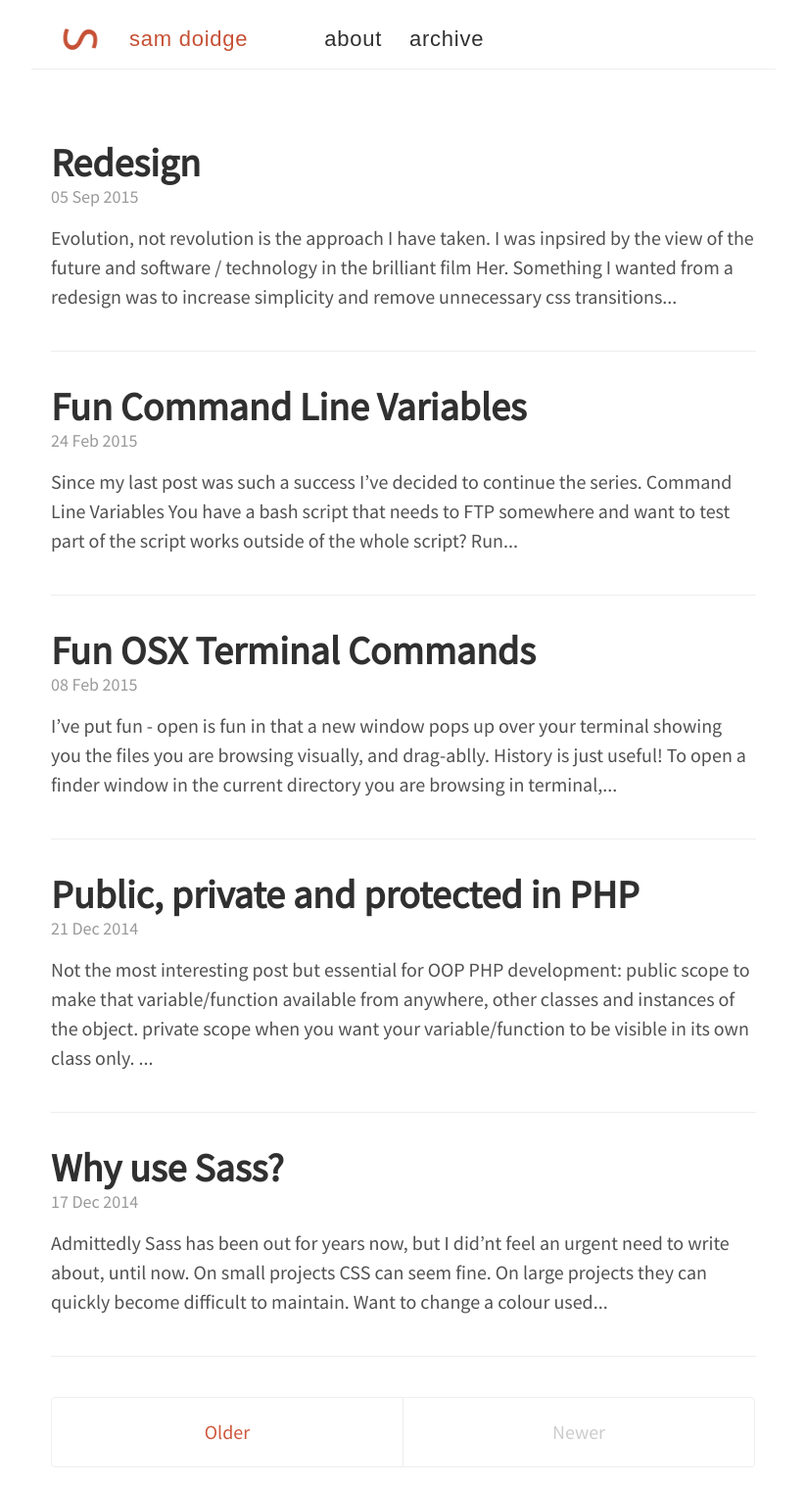
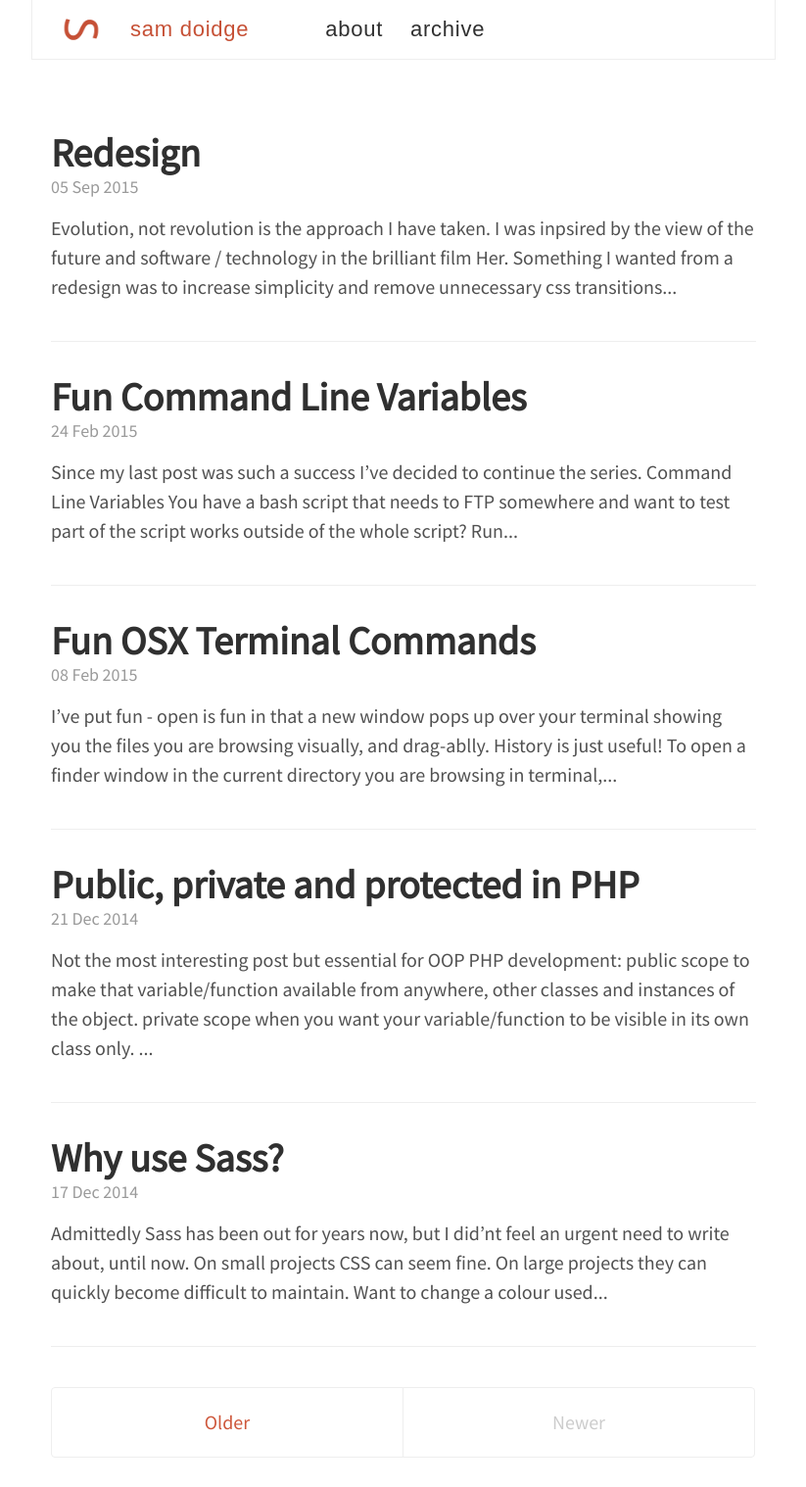
Before and after one commit to samdoidge/samdoidge.com, a Jekyll site: the page built from index.html, in a window 1280 px wide. Shown: the whole page at 98% size, without its empty margins (228-1051 px from the left). Built offline with Jekyll 4.4.1, drawn with Linux system fonts in a browser that asks for light colours; some web fonts are replaced; Markdown is read by kramdown in place of the engine named in the settings; the list of posts is cut into pages by our own code.

Commit message:
redesign

```diff
--- a/public/css/sam.scss
+++ b/public/css/sam.scss
@@ -62,12 +62,16 @@ h1,h2,h3,h4,h5,h6 {
 	padding-right:0.5rem;
 	float: left;
 	letter-spacing: 0.75px;
-	border-radius: 1px;
 	text-transform: lowercase;
 	text-align:center;
 }
 
 @media screen and (min-width: 40em) {
+
+	html {
+		font-size: 20px;
+	}
+
 	.nav-collapse li {
 		width:auto;
 		padding-left:0.4rem;
@@ -78,7 +82,6 @@ h1,h2,h3,h4,h5,h6 {
 		margin: 0;
 		float: left;
 		border-bottom: 0;
-		border-radius: 2px;
 		text-align:left;
 	}
 
@@ -99,9 +102,12 @@ h1,h2,h3,h4,h5,h6 {
 	}
 }
 
-@media (max-width: 38em) {
+@media (max-width: 40em) {
 	html .masthead a {
 		font-size: 1.375rem;
+	}
+		.masthead .container {
+			border-radius: 0;
 	}
 }
 
@@ -138,21 +144,14 @@ h1,h2,h3,h4,h5,h6 {
 }
 
 
-
-@media (min-width: 38em) {
-	html {
-		font-size: 20px;
-	}
-}
-
-
 .masthead {
-	padding-top:0.5em;
+	padding-top:0;
 }
 
 .masthead .container {
 	overflow:hidden;
-	border-bottom: 1px solid #eeeeee;
+	border: 1px solid #eeeeee;
+	border-top:0;
 }
 
 
```
